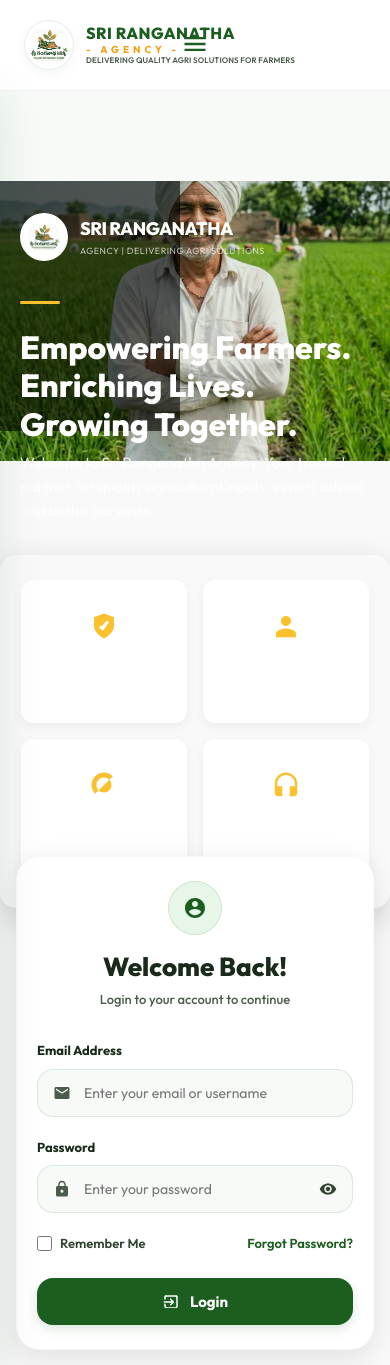
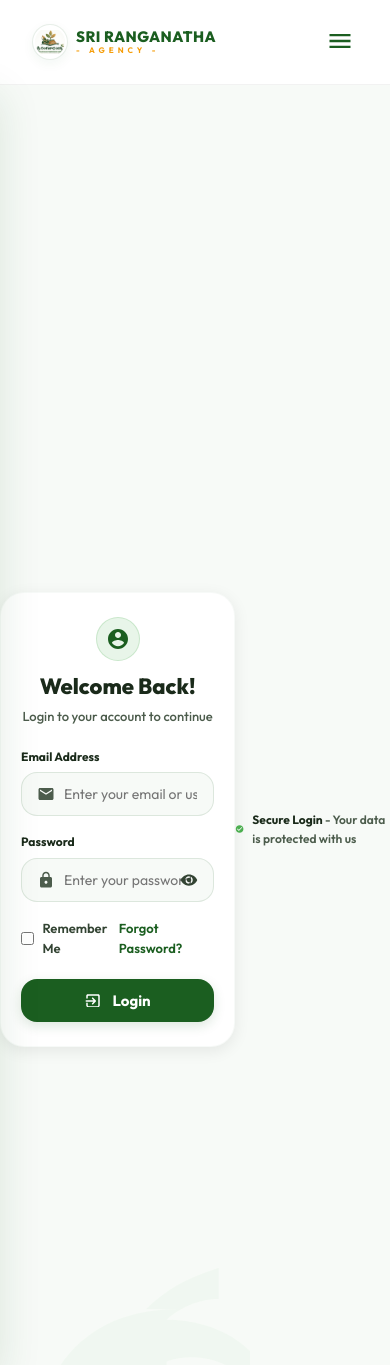
Before and after one commit to Srinivasaraot20/sriagency, a Django app: page /login.html in a window 390 px wide. Run offline with Django 5.2, Linux system fonts and the light colour scheme.

Commit message:
Update login.html

```diff
--- a/templates/login.html
+++ b/templates/login.html
@@ -51,80 +51,109 @@
       .login-split-container {
         grid-template-columns: 1fr !important;
         min-height: auto !important;
+        display: block !important;
+        background: #f7faf7 !important;
+      }
+
+      /* 1. Remove the Hero Image and Text */
+      .login-left-panel {
+        display: none !important;
+      }
+
+      /* 3. Header & Hamburger Menu */
+      .login-page-body .main-header .container {
+        height: 64px !important;
+        padding: 0 16px !important;
         display: flex !important;
-        flex-direction: column !important;
-        background: #f9f9f9 !important;
+        justify-content: space-between !important;
+        align-items: center !important;
       }
-      .login-left-panel {
-        min-height: 280px !important;
-        height: auto !important;
-        padding: 0 !important;
-        justify-content: flex-start !important;
+      .login-page-body .logo {
+        position: static !important;
+        left: auto !important;
+        display: flex !important;
+        align-items: center !important;
+        gap: 8px !important;
+        max-width: calc(100% - 40px);
       }
-      .login-left-panel::after {
-        content: '';
-        position: absolute;
-        inset: 0;
-        background: rgba(0,0,0,0.6) !important;
-        z-index: 1;
+      .login-page-body .logo-icon {
+        width: 36px !important;
+        height: 36px !important;
+        min-width: 36px !important;
+        padding: 2px !important;
       }
-      .login-left-logo, .login-left-center {
-        position: relative;
-        z-index: 2;
-        padding: 0 20px;
+      .login-page-body .logo-title {
+        font-size: 15px !important;
+        white-space: nowrap;
       }
-      .login-left-logo {
-        margin-top: 32px;
+      .login-page-body .logo-subtitle-brand {
+        font-size: 8px !important;
       }
-      .login-left-center {
-        margin-bottom: 32px;
+      .login-page-body .logo-tagline {
+        display: none !important;
       }
-      .login-left-headline {
-        font-size: 32px !important;
-        line-height: 1.2 !important;
-        margin-top: 10px !important;
-        margin-bottom: 8px !important;
+      .login-page-body .hamburger {
+        display: block !important;
+        margin: 0 !important;
       }
-      .login-left-desc {
-        font-size: 15px !important;
-        margin-bottom: 0 !important;
-      }
-      .login-left-props {
-        display: grid !important;
-        grid-template-columns: 1fr 1fr !important;
-        gap: 16px !important;
-        width: 100% !important;
-        margin: 0 !important;
-        padding: 24px 20px !important;
-        background: #f9f9f9 !important;
-        position: relative;
-        z-index: 2;
-      }
-      .login-prop-item {
-        border-radius: 12px !important;
-        margin: 0 !important;
-        width: auto !important;
-        padding: 16px 12px !important;
-        background: #fff !important;
-        box-shadow: 0 4px 12px rgba(0,0,0,0.05) !important;
-        text-align: center !important;
-      }
+
+      /* 2. Show the Login Form Immediately & 6. Spacing */
       .login-right-panel {
-        padding: 0 16px 32px 16px !important;
+        padding: 20px 0 32px 0 !important;
         background: transparent !important;
         margin-top: 0 !important;
-        z-index: 3;
+        min-height: calc(100vh - 64px) !important;
+        align-items: flex-start !important;
       }
       .login-card-wrapper {
         width: 100% !important;
         max-width: 100% !important;
+        margin: 0 !important;
+        display: flex;
+        justify-content: center;
+      }
+
+      /* 4. Login Card Styling */
+      .login-form-card {
+        width: 95% !important;
+        max-width: 480px !important;
+        border-radius: 24px !important;
+        padding: 24px 20px !important;
+        box-shadow: 0 4px 16px rgba(0,0,0,0.08) !important;
+        background: #fff !important;
         margin: 0 auto !important;
       }
-      .login-form-card {
-        border-radius: 24px !important;
-        padding: 24px 20px !important;
-        box-shadow: 0 8px 30px rgba(0,0,0,0.1) !important;
-        background: #fff !important;
+
+      /* 5. Visible Form Fields */
+      .login-form-header {
+        margin-bottom: 20px !important;
+      }
+      .login-header-badge {
+        width: 44px !important;
+        height: 44px !important;
+        margin-bottom: 12px !important;
+      }
+      .login-form-header h2 {
+        font-size: 22px !important;
+      }
+      .login-form-group {
+        margin-bottom: 16px !important;
+      }
+      .login-form-label {
+        font-size: 12px !important;
+        margin-bottom: 6px !important;
+      }
+      .login-input {
+        padding: 12px 16px 12px 42px !important;
+      }
+      .login-form-options {
+        margin-bottom: 20px !important;
+      }
+      .btn-login-submit {
+        padding: 12px !important;
+      }
+      .login-secure-footer {
+        margin-top: 20px !important;
       }
     }
   </style>
```
